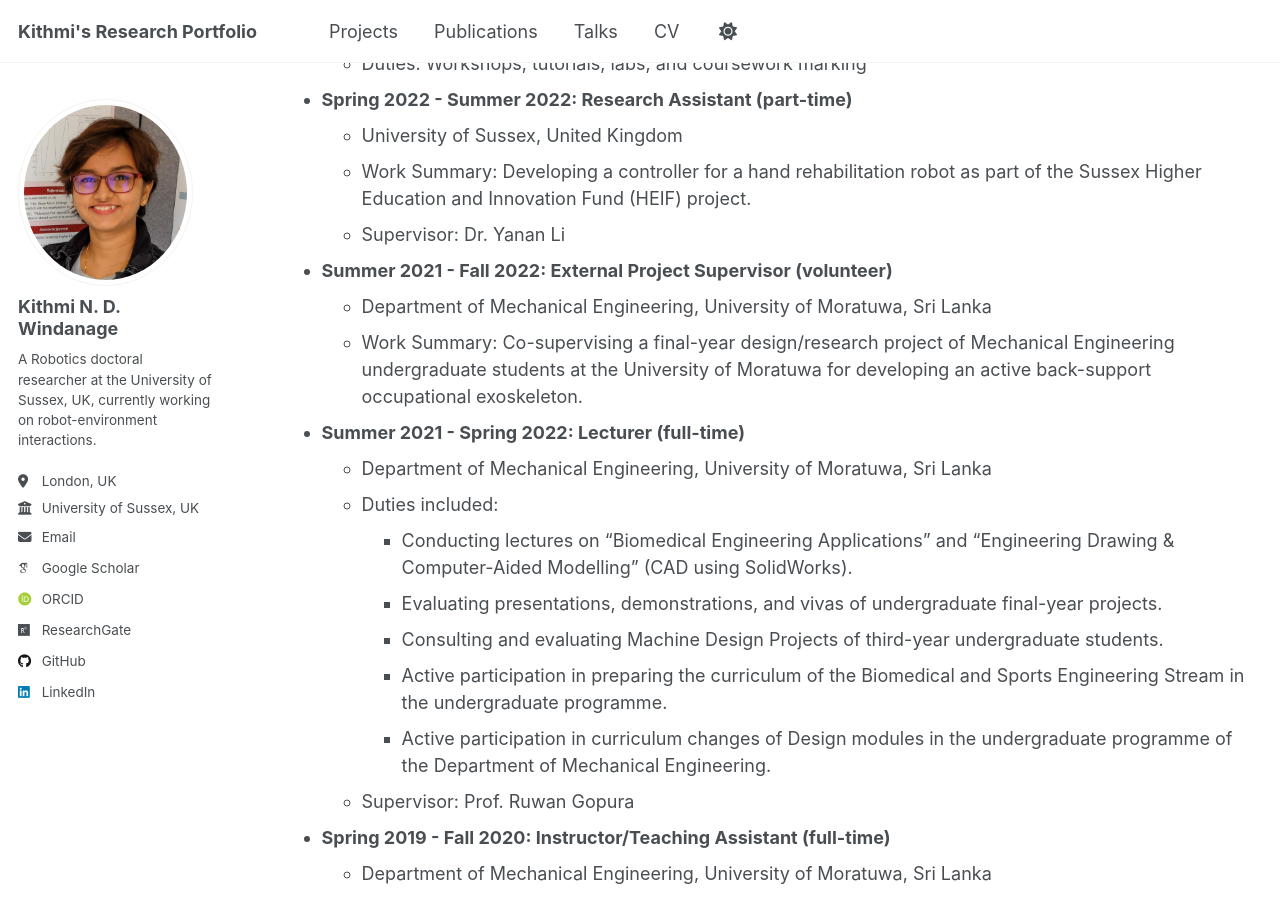
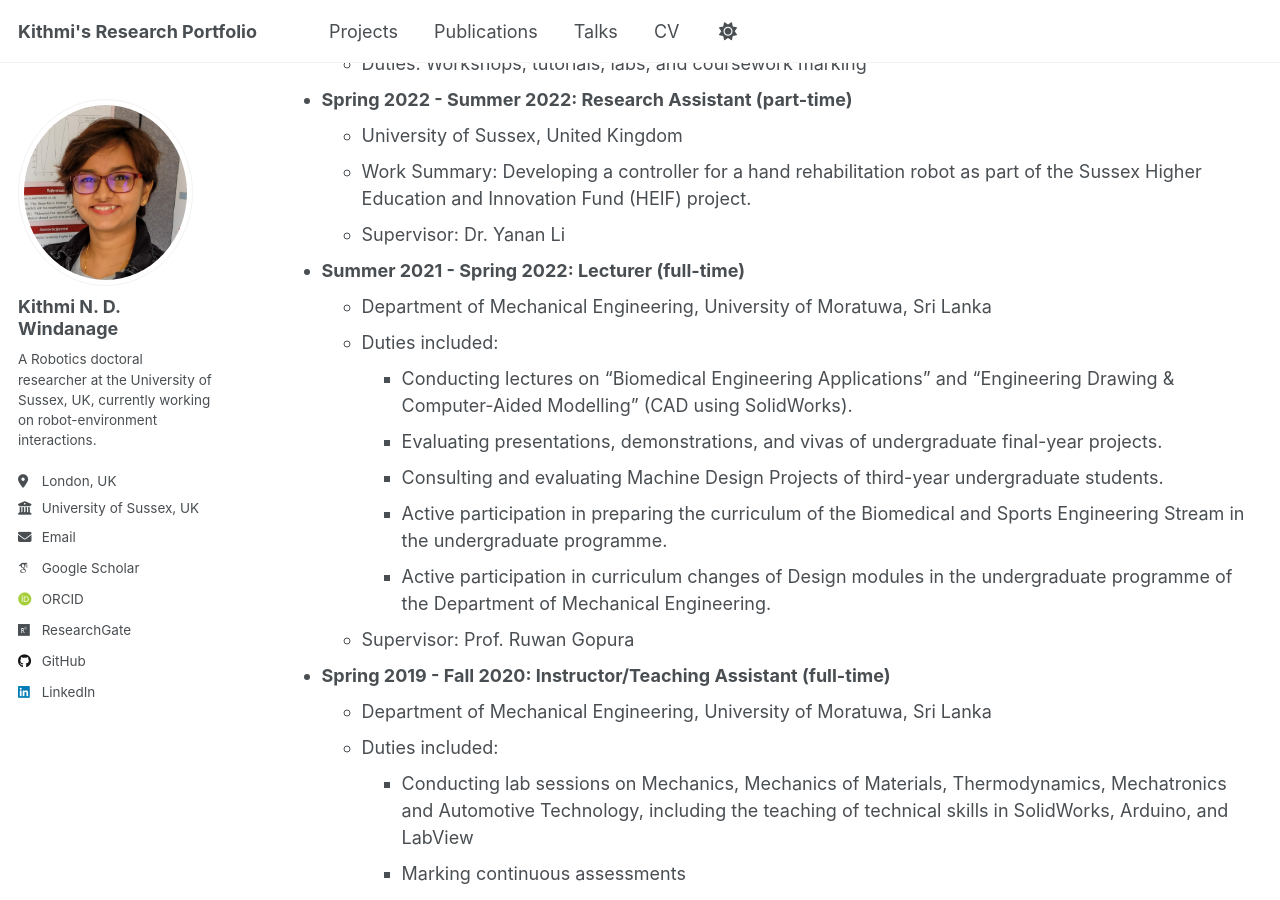
Before and after one commit to KithmiNDWidanage/KithmiNDWidanage.github.io, a Jekyll site: the page built from _pages/cv.md, in a window 1280 px wide and 900 px high, scrolled down 482 px. Built offline with Jekyll 4.4.1, drawn with Linux system fonts in a browser that asks for light colours; some web fonts are replaced.

Commit message:
Update cv.md

```diff
--- a/_pages/cv.md
+++ b/_pages/cv.md
@@ -25,10 +25,6 @@ Work experience
   * University of Sussex, United Kingdom
   * Work Summary: Developing a controller for a hand rehabilitation robot as part of the Sussex Higher Education and Innovation Fund (HEIF) project.
   * Supervisor: Dr. Yanan Li
-
-* **Summer 2021 - Fall 2022: External Project Supervisor (volunteer)**
-  * Department of Mechanical Engineering, University of Moratuwa, Sri Lanka
-  * Work Summary: Co-supervising a final-year design/research project of Mechanical Engineering undergraduate students at the University of Moratuwa for developing an active back-support occupational exoskeleton.
 
 * **Summer 2021 - Spring 2022: Lecturer (full-time)**
   * Department of Mechanical Engineering, University of Moratuwa, Sri Lanka
```
